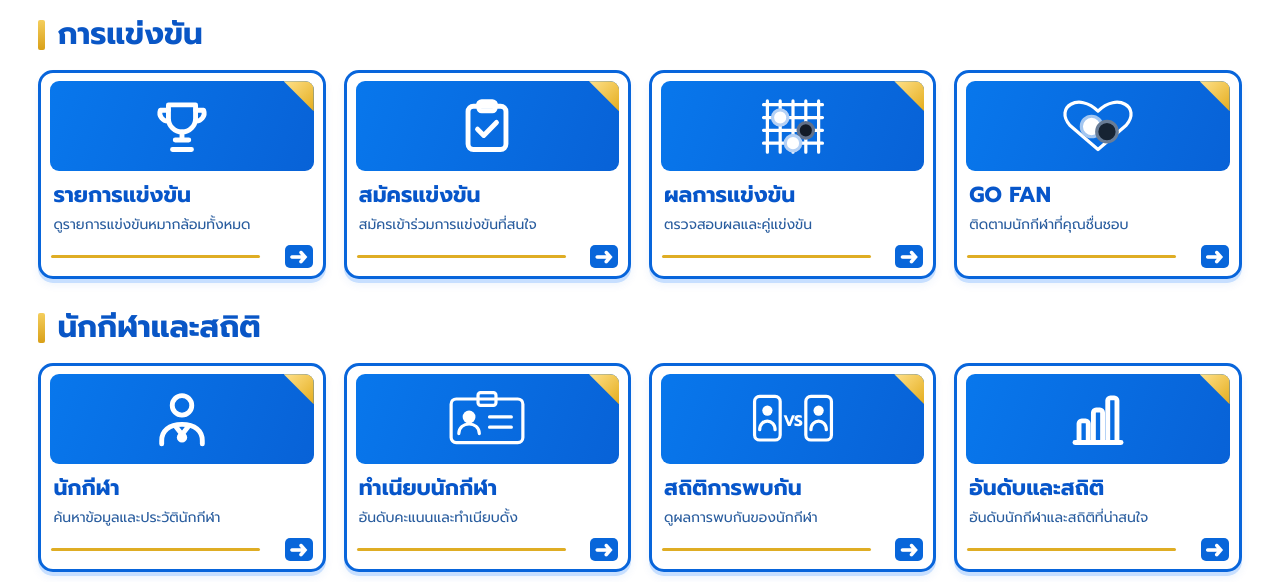
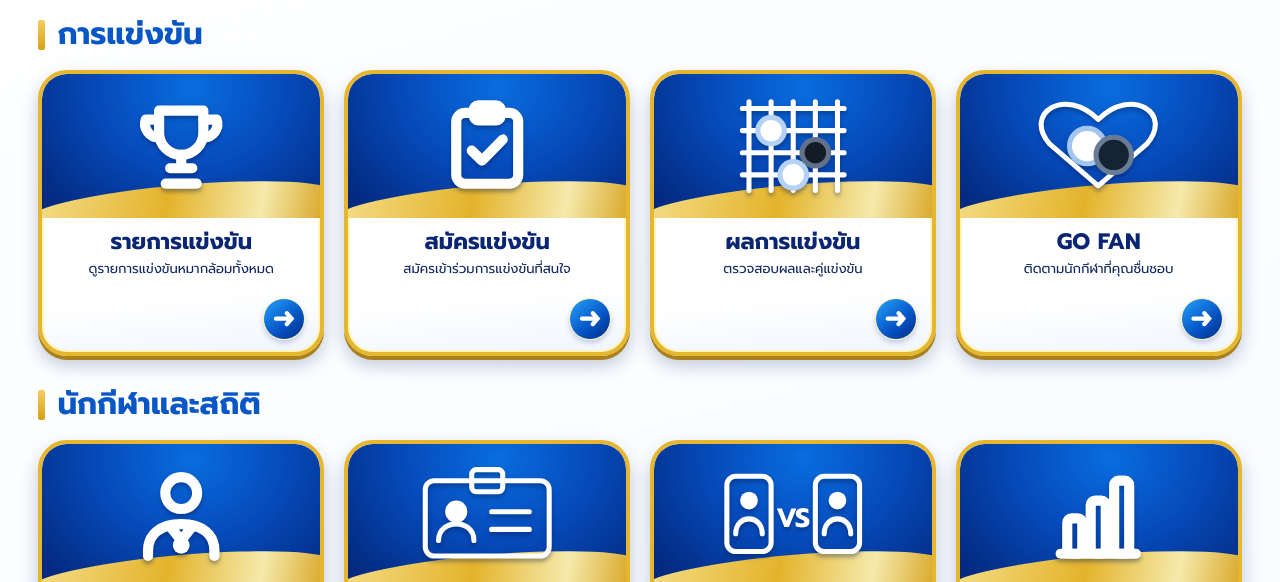
Before and after one commit to sawitree2168-sys/go-competition, a Next.js app: page /menu in a window 1280 px wide. Shown: the part 222-804 px from the top of the page. Built offline with nearby package versions, Linux system fonts and the light colour scheme; no server answers.

Commit message:
Style all menu cards as approved blue-gold square tiles

```diff
--- a/app/menu/menu.css
+++ b/app/menu/menu.css
@@ -2,3 +2,77 @@
 @media(max-width:900px){.menu-content{padding:24px 18px 32px}.menu-intro{gap:18px}.menu-search{width:48%}.menu-grid{gap:12px}.menu-tile h3{font-size:18px}.menu-tile p{font-size:12px}.menu-tile-art{height:78px}.menu-quick a{font-size:14px;padding:8px}}
 @media(max-width:700px){.menu-intro{display:block;margin-bottom:24px}.menu-intro>div:first-child{border-left-width:6px;padding-left:12px}.menu-intro h1{font-size:32px}.menu-intro p{font-size:15px}.menu-search{width:100%;margin-top:19px;min-height:46px;border-radius:10px;padding:8px 10px}.menu-search input{font-size:14px}.menu-grid{grid-template-columns:repeat(2,minmax(0,1fr));gap:13px}.menu-content{padding:22px 12px 30px}.menu-group{margin-bottom:24px}.menu-group h2{font-size:23px;gap:9px;margin-bottom:12px}.menu-group h2:before{height:26px;width:6px}.menu-tile{border-width:2.5px;border-radius:12px;padding:6px}.menu-tile-art{height:67px;border-radius:7px;margin-bottom:7px}.menu-tile-svg{height:52px;width:67px}.menu-tile-art:after{height:24px;width:24px}.menu-tile h3{font-size:17px;line-height:1.5;margin:0 2px 3px}.menu-tile p{font-size:12px;line-height:1.5;margin:0 2px 7px}.menu-tile-bottom{gap:10px}.menu-tile-bottom>b{width:23px;height:21px;font-size:17px}.menu-quick{display:grid;grid-template-columns:repeat(2,minmax(0,1fr));gap:0;padding:6px}.menu-quick a{white-space:normal;font-size:14px;min-height:44px;display:grid;place-items:center}.menu-quick a+a:before{display:none}.menu-quick a{border-bottom:1px solid #dfebfb}.menu-quick a:last-child{grid-column:1/-1;border:0}}
 @media(prefers-reduced-motion:reduce){.menu-tile{transition:none}.menu-tile:hover{transform:none}}
+
+
+/* GO TOURNAMENT approved 12-square-card desktop/mobile art treatment.
+   Elements remain real accessible links and live Thai text, not a flattened image. */
+.menu-page{background:linear-gradient(165deg,#fff 0%,#f7fbff 70%,#e9f3ff 100%);color:#092875}
+.menu-content{max-width:1530px}
+.menu-grid{grid-template-columns:repeat(4,minmax(0,1fr));gap:20px}
+.menu-tile{
+ aspect-ratio:1/1;min-width:0;isolation:isolate;overflow:hidden;
+ padding:0 0 12px;align-items:center;text-align:center;
+ border:4px solid #e6b62e;border-radius:29px;
+ background:linear-gradient(175deg,#fff 42%,#fff 78%,#f0f5ff);
+ box-shadow:inset 0 0 0 2px #fff5bf,0 4px 0 #aa801d,0 9px 17px #062c6440;
+ color:#092775;transition:transform .18s,box-shadow .18s,background .18s,border-color .18s;
+}
+.menu-tile-art{
+ width:100%;height:54%;flex:0 0 54%;margin:0 0 8px;border-radius:24px 24px 0 0;
+ background:radial-gradient(ellipse at 54% 10%,#096dde 0%,#064cbd 42%,#032a80 90%);
+ display:flex;align-items:center;justify-content:center;overflow:hidden;
+ color:#fff;position:relative;
+}
+.menu-tile-art:before{
+ content:'';position:absolute;inset:auto -5% -13% -5%;height:36%;
+ background:linear-gradient(105deg,#ffe78c,#edb826 45%,#fff1ac 75%,#dc9e08);
+ transform:rotate(-5deg);border-radius:50% 50% 0 0/40% 40% 0 0;
+ opacity:.96;
+}
+.menu-tile-art:after{content:none}
+.menu-tile-svg{
+ width:52%;height:74%;position:relative;z-index:1;
+ filter:drop-shadow(0 3px 2px #00164965);
+ stroke-width:2.3;
+}
+.menu-tile h3{
+ color:#092574;font-size:clamp(19px,1.75vw,29px);font-weight:700;
+ margin:2px 7px 2px;line-height:1.28;overflow-wrap:anywhere;
+}
+.menu-tile p{
+ color:#10275f;font-size:clamp(12px,1.03vw,17px);
+ line-height:1.35;margin:2px 15px 7px;overflow-wrap:anywhere;
+}
+.menu-tile-bottom{width:100%;margin-top:auto;justify-content:flex-end;padding:0 15px 0}
+.menu-tile-bottom>span{display:none}
+.menu-tile-bottom>b{
+ display:grid;place-items:center;border:1px solid #fff4b2;
+ width:42px;height:42px;border-radius:50%;font-size:24px;
+ color:#fff;background:linear-gradient(140deg,#25a3fa,#0655c6 58%,#002d85);
+ box-shadow:0 3px 5px #092a6a33;
+}
+.menu-tile:hover{transform:translateY(-5px);box-shadow:inset 0 0 0 2px #fff5bf,0 7px 0 #aa801d,0 14px 21px #062c6450}
+.menu-tile:active,.menu-tile.is-selected{
+ transform:translateY(2px) scale(.98);
+ border-color:#ffd334;
+ background:linear-gradient(150deg,#fff1a0 0%,#ffcc32 65%,#e8a510 100%);
+ box-shadow:inset 0 0 0 3px #fff5c8,0 1px 0 #946600,0 0 0 5px #f9d45280;
+}
+.menu-tile:active .menu-tile-art,.menu-tile.is-selected .menu-tile-art{
+ background:radial-gradient(ellipse at 40% 10%,#ffe480,#e7a913 66%,#b97700);
+}
+.menu-tile:active h3,.menu-tile:active p,.menu-tile.is-selected h3,.menu-tile.is-selected p{color:#4b3300}
+.menu-tile:active .menu-tile-bottom>b,.menu-tile.is-selected .menu-tile-bottom>b{background:#fff8dd;color:#8d5600;border-color:#bd8000}
+.menu-tile:focus-visible{outline:4px solid #186cdd;outline-offset:4px}
+@media(max-width:1100px){.menu-grid{gap:14px}.menu-tile{border-radius:20px;border-width:3px}.menu-tile-art{border-radius:17px 17px 0 0}.menu-tile h3{font-size:clamp(15px,2vw,23px)}.menu-tile p{font-size:clamp(10px,1.3vw,15px);margin-inline:7px}.menu-tile-bottom>b{width:30px;height:30px;font-size:19px}.menu-tile-bottom{padding-inline:9px}}
+@media(max-width:700px){
+ .menu-grid{grid-template-columns:repeat(2,minmax(0,1fr));gap:12px}
+ .menu-tile{aspect-ratio:1/1;padding-bottom:7px;border-radius:19px;border-width:3px}
+ .menu-tile-art{height:51%;flex-basis:51%;border-radius:15px 15px 0 0;margin-bottom:4px}
+ .menu-tile-svg{height:74%;width:53%}
+ .menu-tile h3{font-size:clamp(13px,3.85vw,20px);margin:2px 4px 1px;line-height:1.2}
+ .menu-tile p{font-size:clamp(10px,2.75vw,13px);line-height:1.23;margin:1px 6px 2px}
+ .menu-tile-bottom{padding:0 7px}
+ .menu-tile-bottom>b{height:26px;width:26px;font-size:17px}
+}
+@media(prefers-reduced-motion:reduce){.menu-tile{transition:none}}
```
